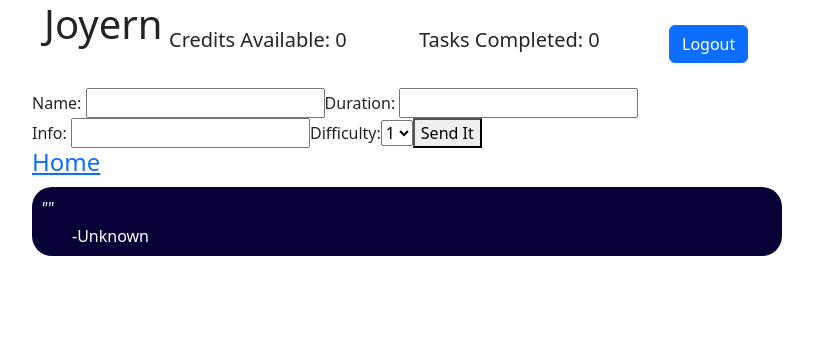
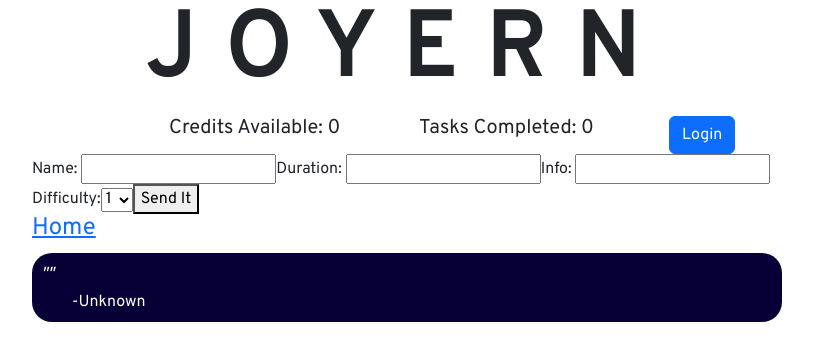
Before and after one commit to kerBamf/ChoreScore_Frontend, a React (Create React App) app: page /task/edit/1 in a window 1280 px wide. Shown: the top 360 px of the page, without its empty margins (233-1046 px from the left). Built offline with nearby package versions, Linux system fonts and the light colour scheme; no server answers.

Commit message:
Updating user stats and syncing with database, state not updating in time

```diff
--- a/public/index.html
+++ b/public/index.html
@@ -24,6 +24,9 @@
       work correctly both with client-side routing and a non-root public URL.
       Learn how to configure a non-root public URL by running `npm run build`.
     -->
+    <link rel="preconnect" href="https://fonts.googleapis.com">
+    <link rel="preconnect" href="https://fonts.gstatic.com" crossorigin>
+    <link href="https://fonts.googleapis.com/css2?family=Overpass&display=swap" rel="stylesheet">
 
     <link
       rel="stylesheet"
--- a/src/App.css
+++ b/src/App.css
@@ -1,6 +1,18 @@
+body {
+    font-family: 'Overpass', sans-serif;
+}
+
 .appContainer {
     margin: 0 auto;
     max-width: 750px;
+}
+
+
+.appTitle {
+    text-align: center;
+    font-size: 90px;
+    font-weight: 700;
+    letter-spacing: 30px;
 }
 
 .quoteBox {
--- a/src/App.js
+++ b/src/App.js
@@ -19,7 +19,7 @@
 
 function App() {
   const [currentUser, setCurrentUser] = useState({})
-  const [isAuthenticated, setIsAuthenticated] = useState({})
+  const [isAuthenticated, setIsAuthenticated] = useState(false)
   const [score, setScore] = useState(0)
   const [tasksDone, setTasksDone] = useState(0)
 
@@ -31,7 +31,7 @@
       <Routes>
         <Route path="/auth/register" element={<RegisterUser mods={{currentUser, setCurrentUser, isAuthenticated, setIsAuthenticated }} />} />
         <Route path="/auth/login" element={<LoginUser mods={{currentUser, setCurrentUser, isAuthenticated, setIsAuthenticated }} />} />
-        <Route path="/" element={<TaskList mods={{isAuthenticated, currentUser, score, setScore, tasksDone, setTasksDone}} />} />
+        <Route path="/" element={<TaskList mods={{isAuthenticated, currentUser, setCurrentUser, score, setScore, tasksDone, setTasksDone}} />} />
         <Route path="/task">
           <Route path="new" element={<NewTask />} />
           <Route path="edit/:id" element={<EditTask />} />
--- a/src/apiCalls.js
+++ b/src/apiCalls.js
@@ -208,3 +208,24 @@
         console.log(err)
     }
 }
+
+//User Score and Tasks Completed Updates
+
+export const userUpdate = async (data) =>  {
+    try{
+        let userData = data.user
+        let updateStatus = await fetch('http://localhost:4000/auth/update', {
+            method: "PUT",
+            body: JSON.stringify(userData),
+            headers: {
+                'Authorization': `bearer ${getUserToken()}`,
+                "Content-Type": "application/json"
+            }
+            }
+        )
+        updateStatus = updateStatus.json()
+        console.log(updateStatus)
+    } catch(err) {
+        console.log(err)
+    }
+}
--- a/src/components/authRoutes.js
+++ b/src/components/authRoutes.js
@@ -37,7 +37,6 @@
       const response = await fetch('http://localhost:4000/auth/login', configs)
 
       const user = await response.json()
-      console.log(user)
 
       setUserToken(user.token)
 
--- a/src/components/header.js
+++ b/src/components/header.js
@@ -4,21 +4,32 @@
 import { logoutUser } from './authRoutes'
 import Button from 'react-bootstrap/Button'
 import { useNavigate } from 'react-router'
+import { useState } from 'react'
 
 function Header(props) {
+
     const score = props.mods.score
     const tasksDone = props.mods.tasksDone
     const currentUser = props.mods.currentUser
     const setCurrentUser = props.mods.setCurrentUser
     const setIsAuthenticated = props.mods.setIsAuthenticated
     const isAuthenticated = props.mods.isAuthenticated
+    const [logoutText, setLogoutText] = useState(false)
     const navigate = useNavigate()
+
+    function showLogout() {
+        setLogoutText(true)
+        setTimeout (() => {
+            setLogoutText(false)
+        }, 2500)
+    }
 
     const handleClick = async () => {
         if (isAuthenticated == true) {
-        setCurrentUser(null)
+        setCurrentUser({})
         setIsAuthenticated(false)
         logoutUser()
+        showLogout()
         navigate('/auth/login')
         } else {
             navigate('/auth/login')
@@ -29,20 +40,22 @@
     return(
 
             <Container>
-                <Row className="justify-content-start align-items-center">
+                <Row className="justify-content-sm-center">
+                    <Col><h1 className="appTitle">JOYERN</h1></Col>
+                </Row>
+                <Row>
                     <Col sm={2} >
-                        <h1 className="headerTitle">Joyern</h1>
-                        <br />
                         {currentUser ? <h4>{currentUser.name}</h4> : null}
                     </Col>
-                    <Col sm={4}>
+                    <Col sm={4} className="justify-content-sm-center">
                         <h5>Credits Available: {score}</h5>
                     </Col>
-                    <Col sm={4}>
+                    <Col sm={4} className="justify-content-sm-center">
                         <h5>Tasks Completed: {tasksDone}</h5>
                     </Col>
+                    {logoutText ? <Col><p>Logged Out!</p></Col> : null}
                     <Col>
-                        {isAuthenticated ? <Button onClick={handleClick}>Logout</Button> : <Button onClick={handleClick}>Login</Button>}
+                        {(isAuthenticated == true) ? <Button onClick={handleClick}>Logout</Button> : <Button onClick={handleClick}>Login</Button>}
                     </Col>
                 </Row>
             </Container>
--- a/src/pages/login.js
+++ b/src/pages/login.js
@@ -24,10 +24,8 @@
     const handleSubmit = async (e) => {
         e.preventDefault()
         const user = await loginUser(input)
-
-        if (user) {
+        if (user.isLoggedIn) {
             setCurrentUser(user)
-            console.log(user)
             setIsAuthenticated(user.isLoggedIn)
             navigate("/")
         } else {
@@ -51,9 +49,9 @@
                 <Form.Label>Password: </Form.Label>
                 <Form.Control type="text" onChange={handleChange} placeholder="Make it a good'un" name="password" />
             </Form.Group>
-            <Button variant="primary" type="submit">Submit</Button>
+            <Button variant="primary" type="submit">Login</Button>
         </Form>
-        {!errorState ? <p>There was an error. Please try again</p> : null}
+        {(errorState == true) ? <p>There was an error. Please try again</p> : null}
         </>
     )
 }
--- a/src/pages/taskList.js
+++ b/src/pages/taskList.js
@@ -1,4 +1,4 @@
-import { tasksLoader, taskLoader } from "../apiCalls"
+import { tasksLoader, taskLoader, userUpdate } from "../apiCalls"
 import { useState, useEffect } from "react"
 import { Link } from 'react-router-dom'
 import Button from 'react-bootstrap/Button'
@@ -13,6 +13,8 @@
 const TaskList = (props) => {
     const [tasks, setTasks] = useState([])
     const [newTab, setNewTab] = useState(false)
+    const currentUser = props.mods.currentUser
+    const setCurrentUser = props.mods.setCurrentUser
 
     async function getTasks() {
         try{
@@ -26,7 +28,6 @@
 
     useEffect(() => {
         getTasks()
-        console.log(props.mods.currentUser)
     }, []);
 
     function getList() {
@@ -53,8 +54,26 @@
         console.log(task)
         let currentScore = props.mods.score
         let currentTasksDone = props.mods.tasksDone
-        props.mods.setScore(currentScore + task.value)
-        props.mods.setTasksDone(currentTasksDone + 1)
+        changeUserData(currentUser)
+        // props.mods.setScore(currentScore + task.value)
+        // props.mods.setTasksDone(currentTasksDone + 1)
+    }
+
+    //Updates Current User state and uses data to make API update call
+    function changeUserData(task) {
+        console.log(`Base state: ${currentUser.user.credits}`)
+        setCurrentUser({
+            ...currentUser,
+            user: {
+                ...currentUser.user,
+                credits: currentUser.user.credits + task.value,
+                tasksDone: currentUser.user.tasksDone + 1
+            }
+        })
+        setTimeout(() => {
+            console.log(`New State ${currentUser.user.credits}`)
+            userUpdate(currentUser)
+        }, 1000)
     }
 
     function openNewTask() {
```
